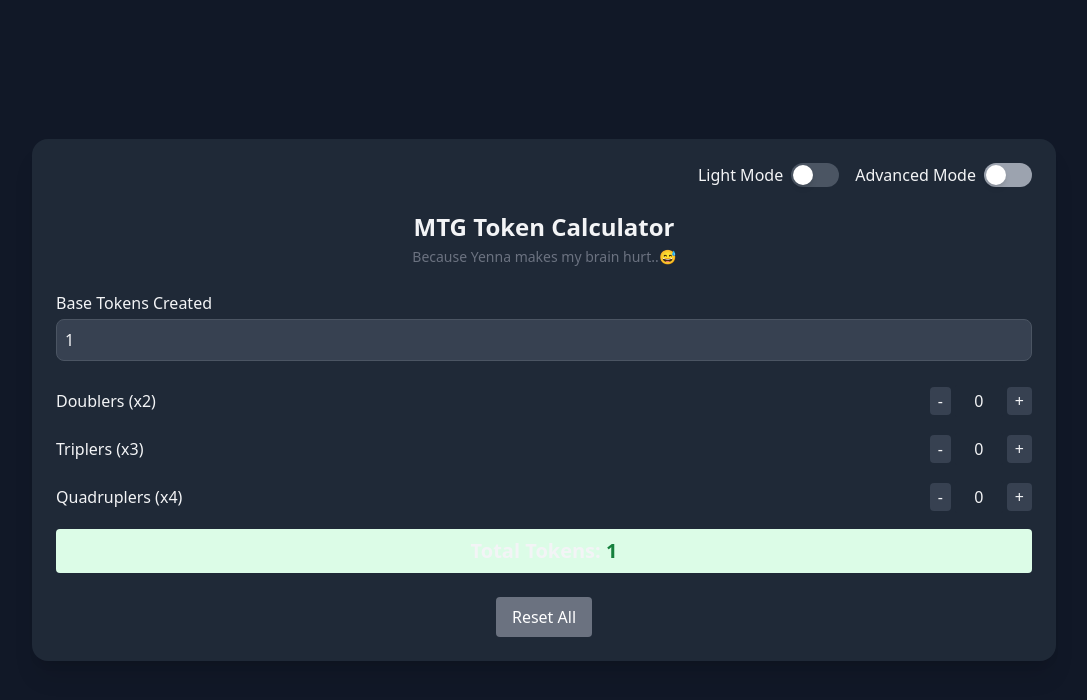
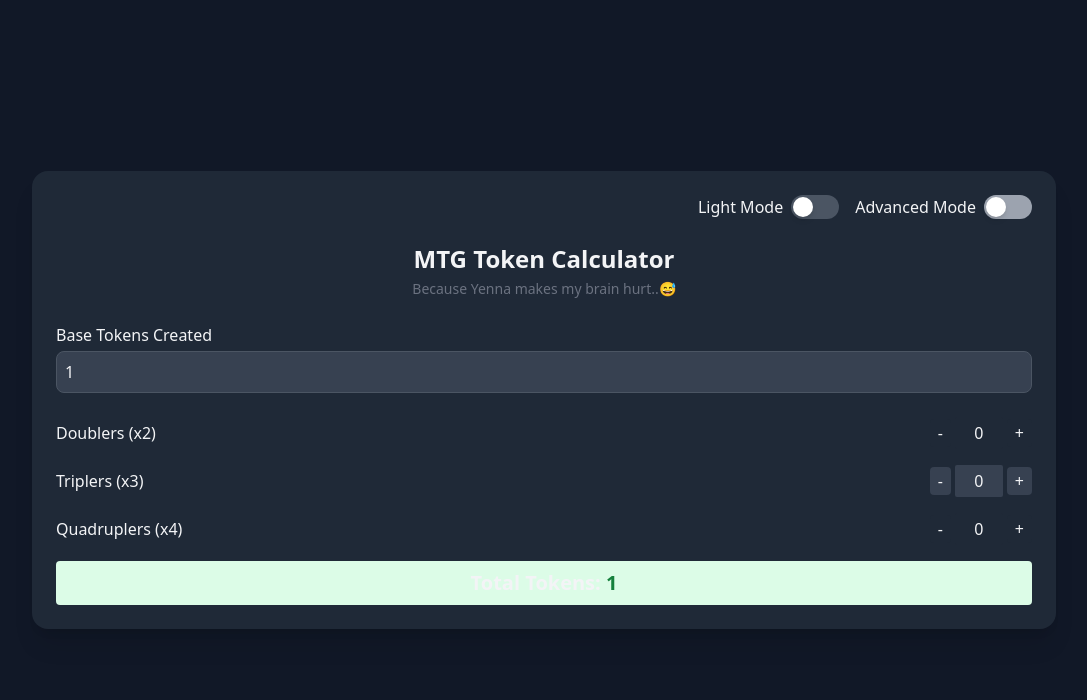
Before and after one commit to Whuki/mtg-token-calculator, a React (Vite) app: page / in a window 1280 px wide. Shown: the top 700 px of the page, without its empty margins (96-1183 px from the left). Built offline with nearby package versions, Linux system fonts and the light colour scheme.

Commit message:
Updated css v4

```diff
--- a/src/App.jsx
+++ b/src/App.jsx
@@ -112,6 +112,7 @@
                   value={item.value}
                   onChange={item.setValue}
                   darkMode={darkMode}
+                  rowIndex={idx}
                 />
               </div>
             ))}
@@ -135,12 +136,20 @@
                 </tr>
               </thead>
               <tbody className="block md:table-row-group">
-                {cards.map((card, idx) => (
+                {cards.map((card, idx) => {
+                  const rowBg =
+                    idx % 2 === 0
+                      ? darkMode
+                        ? "bg-gray-800 hover:bg-gray-700"
+                        : "bg-gray-50 hover:bg-gray-100"
+                      : darkMode
+                      ? "bg-gray-700 hover:bg-gray-600"
+                      : "bg-white hover:bg-gray-100";
+
+                  return (
                     <tr
                       key={idx}
-                    className={`block md:table-row gap-2 md:gap-0 items-center transition-colors rounded-lg
-                      ${idx % 2 === 0 ? (darkMode ? "bg-gray-800 hover:bg-gray-700" : "bg-gray-50 hover:bg-gray-100")
-                                       : (darkMode ? "bg-gray-700 hover:bg-gray-600" : "bg-white hover:bg-gray-100")}`}
+                      className={`block md:table-row gap-2 md:gap-0 items-center transition-colors rounded-lg ${rowBg}`}
                     >
                       <td className="block md:table-cell px-2 py-1 md:max-w-[200px]">
                         <span className="md:hidden font-semibold">Card Name: </span>
@@ -150,13 +159,21 @@
                             const selected = CARD_PRESETS.find((c) => c.name === e.target.value);
                             setCards(
                               cards.map((c, i) =>
-                              i === idx ? { ...c, name: selected.name, multiplier: selected.multiplier } : c
+                                i === idx
+                                  ? { ...c, name: selected.name, multiplier: selected.multiplier }
+                                  : c
                               )
                             );
                           }}
-                        className={`p-1 rounded-lg focus:outline-none focus:ring-2 w-full md:w-auto min-w-[120px]
-                          ${darkMode ? "bg-gray-700 border-gray-600 text-gray-100 focus:ring-blue-400"
-                                     : "bg-white border-gray-300 text-gray-900 focus:ring-blue-400"}`}
+                          className={`p-1 rounded-lg focus:outline-none focus:ring-2 w-full md:w-auto min-w-[120px] ${
+                            idx % 2 === 0
+                              ? darkMode
+                                ? "bg-gray-800 text-gray-100 border-gray-600 focus:ring-blue-400"
+                                : "bg-gray-50 text-gray-900 border-gray-300 focus:ring-blue-400"
+                              : darkMode
+                              ? "bg-gray-700 text-gray-100 border-gray-600 focus:ring-blue-400"
+                              : "bg-white text-gray-900 border-gray-300 focus:ring-blue-400"
+                          }`}
                         >
                           {CARD_PRESETS.map((c, i) => (
                             <option key={i} value={c.name}>
@@ -176,6 +193,7 @@
                           onChange={(val) =>
                             setCards(cards.map((c, i) => (i === idx ? { ...c, quantity: val } : c)))
                           }
+                          rowIndex={idx}
                           darkMode={darkMode}
                         />
                       </td>
@@ -188,7 +206,8 @@
                         </button>
                       </td>
                     </tr>
-                ))}
+                  );
+                })}
               </tbody>
             </table>
 
@@ -200,35 +219,17 @@
                     { name: CARD_PRESETS[0].name, multiplier: CARD_PRESETS[0].multiplier, quantity: 1 },
                   ])
                 }
-                className="px-4 py-2 bg-green-500 text-white rounded hover:bg-green-600 transition-colors"
+                className="px-4 py-2 bg-blue-500 text-white rounded hover:bg-blue-600 transition-colors"
               >
                 Add Card
               </button>
-
               <div className="text-xl font-bold mt-2 md:mt-0">
-                Total Tokens: <span className="text-green-700 dark:text-green-300">{advancedTotal}</span>
+                Total Tokens: {advancedTotal}
               </div>
             </div>
           </div>
         )}
 
-        {/* Reset Button */}
-        <div className="text-center">
-          <button
-            onClick={() => {
-              setBaseTokens(1);
-              setDoublers(0);
-              setTriplers(0);
-              setQuadruplers(0);
-              setCards([{ name: CARD_PRESETS[0].name, multiplier: CARD_PRESETS[0].multiplier, quantity: 1 }]);
-            }}
-            className="px-4 py-2 bg-gray-500 dark:bg-gray-600 text-white rounded hover:bg-gray-600 transition-colors"
-          >
-            Reset All
-          </button>
-        </div>
-
-        {/* Vercel Analytics */}
         <Analytics />
       </div>
     </div>
--- a/src/CustomQuantityInput.jsx
+++ b/src/CustomQuantityInput.jsx
@@ -1,17 +1,34 @@
 import React from "react";
 
-export default function CustomQuantityInput({ value, onChange, darkMode }) {
+export default function CustomQuantityInput({ value, onChange, darkMode, rowIndex }) {
   const increment = () => onChange(value + 1);
   const decrement = () => onChange(value > 0 ? value - 1 : 0);
+
+  // Row-based background colors
+  const bgColor =
+    rowIndex % 2 === 0
+      ? darkMode
+        ? "bg-gray-800 text-gray-100 border-gray-600"
+        : "bg-gray-50 text-gray-900 border-gray-300"
+      : darkMode
+      ? "bg-gray-700 text-gray-100 border-gray-600"
+      : "bg-white text-gray-900 border-gray-300";
+
+  const hoverBg =
+    rowIndex % 2 === 0
+      ? darkMode
+        ? "hover:bg-gray-700"
+        : "hover:bg-gray-100"
+      : darkMode
+      ? "hover:bg-gray-600"
+      : "hover:bg-gray-100";
 
   return (
     <div className="flex items-center justify-center space-x-1">
       <button
         type="button"
         onClick={decrement}
-        className={`px-2 py-0.5 rounded transition-colors ${
-          darkMode ? "bg-gray-700 text-gray-100 hover:bg-gray-600" : "bg-gray-200 text-gray-900 hover:bg-gray-300"
-        }`}
+        className={`px-2 py-0.5 rounded transition-colors ${bgColor} ${hoverBg}`}
       >
         -
       </button>
@@ -20,16 +37,12 @@
         value={value}
         onChange={(e) => onChange(Number(e.target.value))}
         min={0}
-        className={`w-12 text-center p-1 rounded-sm focus:outline-none focus:ring-1
-          ${darkMode ? "bg-gray-800 text-gray-100 border-gray-700 focus:ring-blue-400"
-                     : "bg-white text-gray-900 border-gray-300 focus:ring-blue-400"}`}
+        className={`w-12 text-center p-1 rounded-sm focus:outline-none focus:ring-1 ${bgColor} focus:ring-blue-400`}
       />
       <button
         type="button"
         onClick={increment}
-        className={`px-2 py-0.5 rounded transition-colors ${
-          darkMode ? "bg-gray-700 text-gray-100 hover:bg-gray-600" : "bg-gray-200 text-gray-900 hover:bg-gray-300"
-        }`}
+        className={`px-2 py-0.5 rounded transition-colors ${bgColor} ${hoverBg}`}
       >
         +
       </button>
```
Lines whose indentation alone changed are shown as unchanged.
